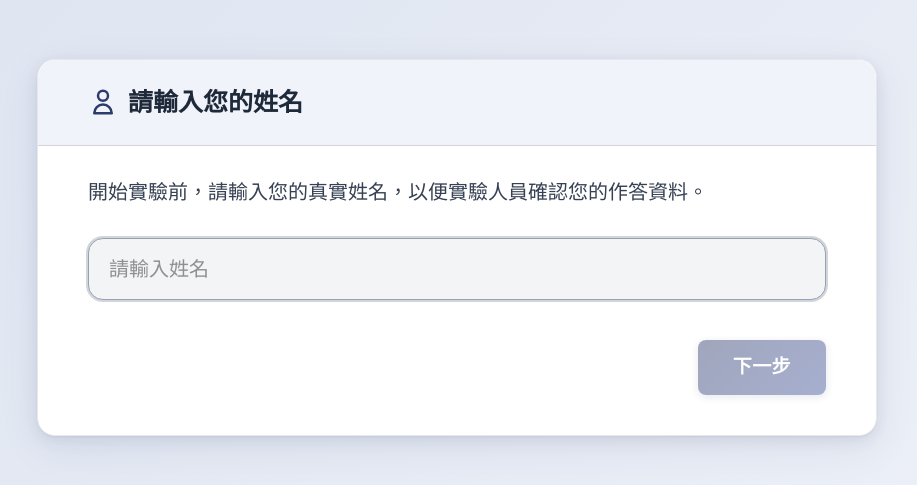
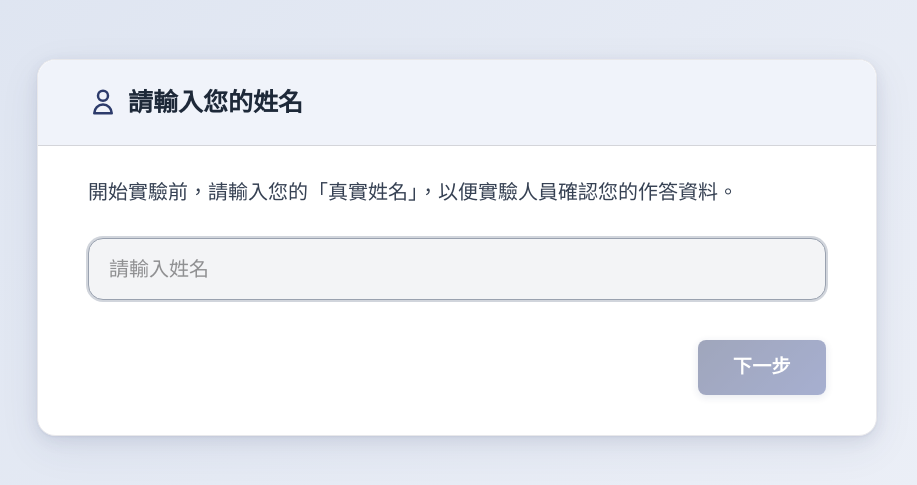
Before and after one commit to mlin0310/hr-experiment, a React (Vite) app: page / in a window 1280 px wide. Shown: the part 153-638 px from the top of the page, without its empty margins (183-1100 px from the left). Built offline with nearby package versions, Linux system fonts and the light colour scheme.

Commit message:
modify app

```diff
--- a/src/App.jsx
+++ b/src/App.jsx
@@ -328,7 +328,7 @@ function Screen_0_name({ sessionId, group, onNext }) {
           </h1>
         </div>
         <p className="text-gray-700 leading-relaxed text-base mb-6">
-          開始實驗前，請輸入您的真實姓名，以便實驗人員確認您的作答資料。
+          開始實驗前，請輸入您的「真實姓名」，以便實驗人員確認您的作答資料。
         </p>
         <div className="mb-8">
           <input
```
